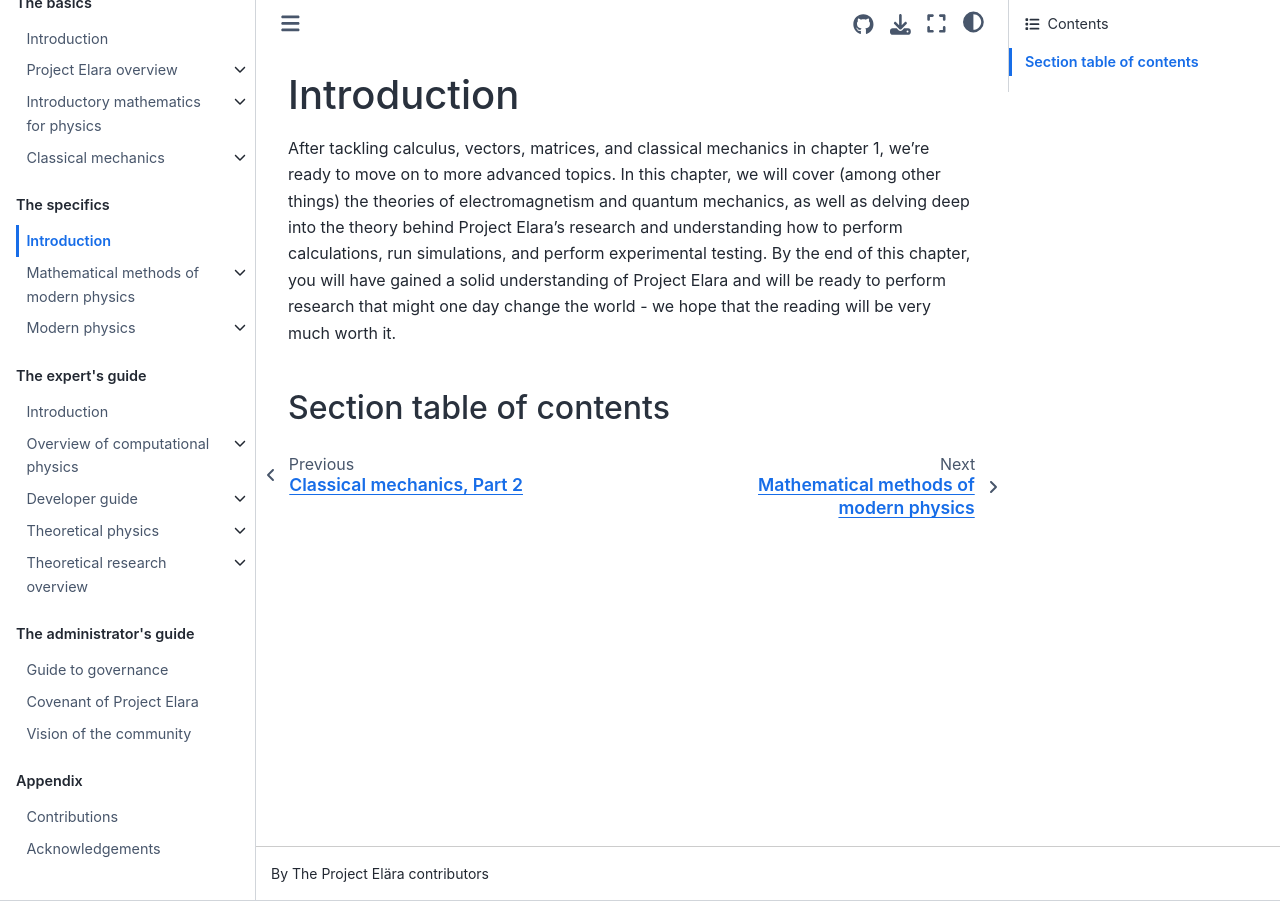
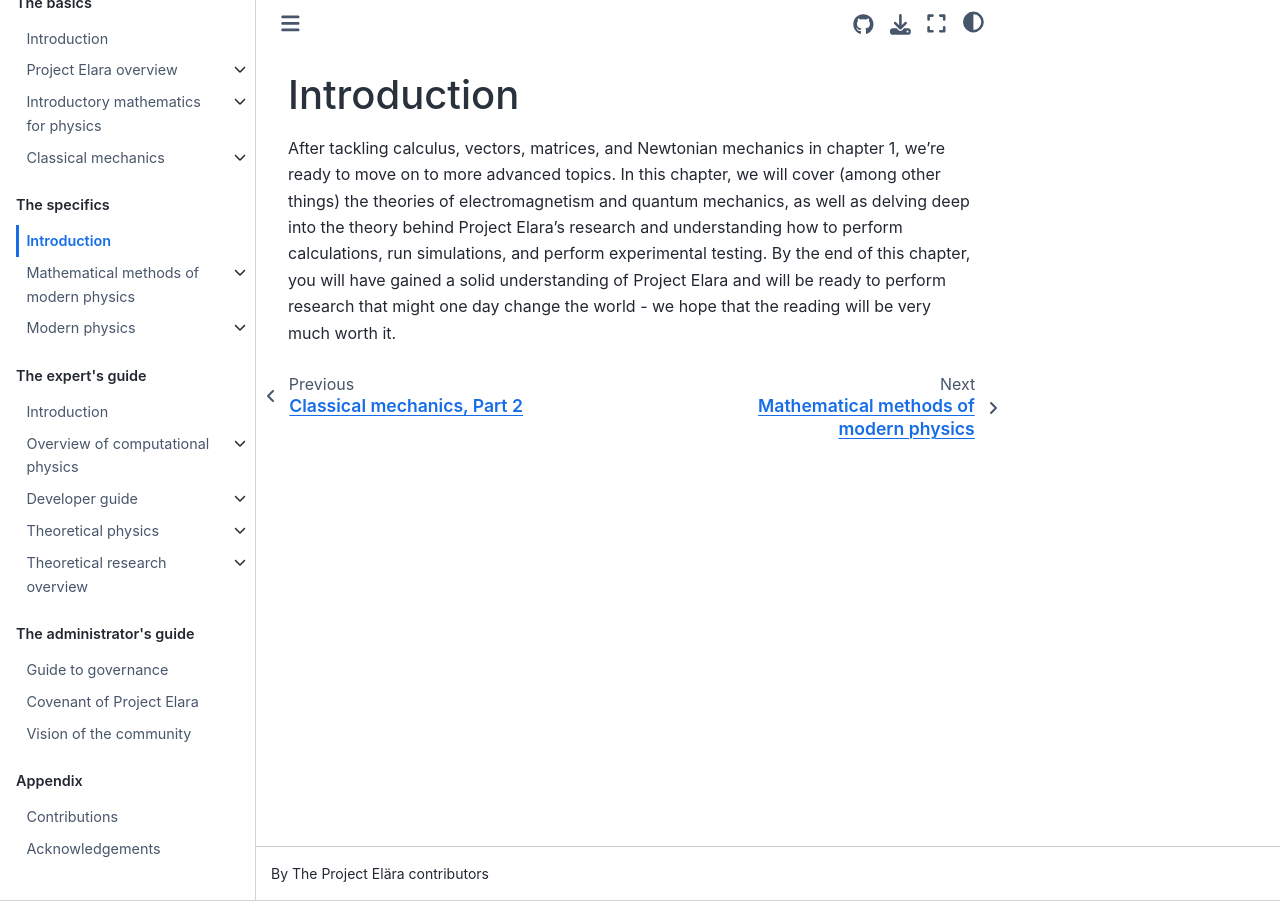
Before and after one commit to elaraproject/elara-handbook, a Jupyter Book: the page built from book/specifics/index.md, in a window 1280 px wide. Built offline with Jupyter Book 1.0.4 settings and Sphinx 7.4.7 and the Sphinx Book theme 1.1.4, drawn with Linux system fonts in a browser that asks for light colours.

Commit message:
Removed redundant TOC from several chapter intros
- Previously several chapter introductions had a
  table of contents (TOC) directive
- However this is actually redundant as these files
  do not contain sub-files
- So the directive was removed

````diff
--- a/book/basics/index.md
+++ b/book/basics/index.md
@@ -1,8 +1,3 @@
 # Introduction
 
 In this chapter, we will introduce Project Elara from its very basics. You'll learn the details of what it's about, why we do it, and _how_ we do what we do. In addition, we will go over the general math and physics to understand the Project's research. By reading through this chapter, you will have taken the first step along the Project Elara journey. We hope it will be a very fulfilling one.
-
-## Section table of contents
-
-```{tableofcontents}
-```
--- a/book/expert-guide/index.md
+++ b/book/expert-guide/index.md
@@ -1,8 +1,3 @@
 # Introduction
 
 Whether you've come from the last two chapters looking for more, or simply want a challenge, this section is a comprehensive guide to prepare the theoretical foundations for, and then introduce, Project Elara's most advanced research. We will cover advanced computational physics, theoretical physics, and theoretical research. In addition, for developers looking to work on Project Elara, we will also extensively cover the architecture and design of Project Elara's software and codebase.
-
-## Section table of contents
-
-```{tableofcontents}
-```
--- a/book/specifics/index.md
+++ b/book/specifics/index.md
@@ -1,8 +1,3 @@
 # Introduction
 
-After tackling calculus, vectors, matrices, and classical mechanics in chapter 1, we're ready to move on to more advanced topics. In this chapter, we will cover (among other things) the theories of electromagnetism and quantum mechanics, as well as delving deep into the theory behind Project Elara's research and understanding how to perform calculations, run simulations, and perform experimental testing. By the end of this chapter, you will have gained a solid understanding of Project Elara and will be ready to perform research that might one day change the world - we hope that the reading will be very much worth it.
-
-## Section table of contents
-
-```{tableofcontents}
-```
+After tackling calculus, vectors, matrices, and Newtonian mechanics in chapter 1, we're ready to move on to more advanced topics. In this chapter, we will cover (among other things) the theories of electromagnetism and quantum mechanics, as well as delving deep into the theory behind Project Elara's research and understanding how to perform calculations, run simulations, and perform experimental testing. By the end of this chapter, you will have gained a solid understanding of Project Elara and will be ready to perform research that might one day change the world - we hope that the reading will be very much worth it.
````
